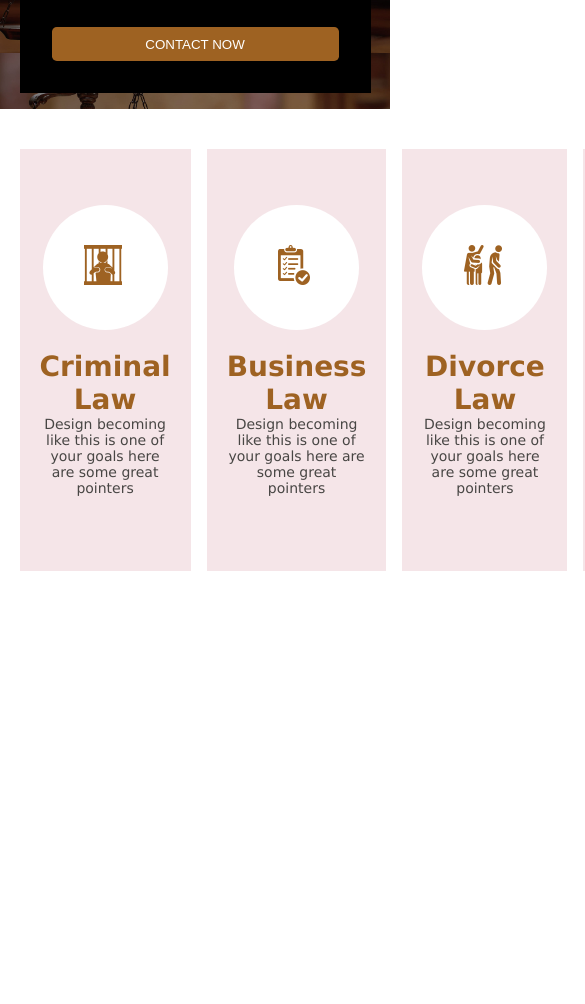
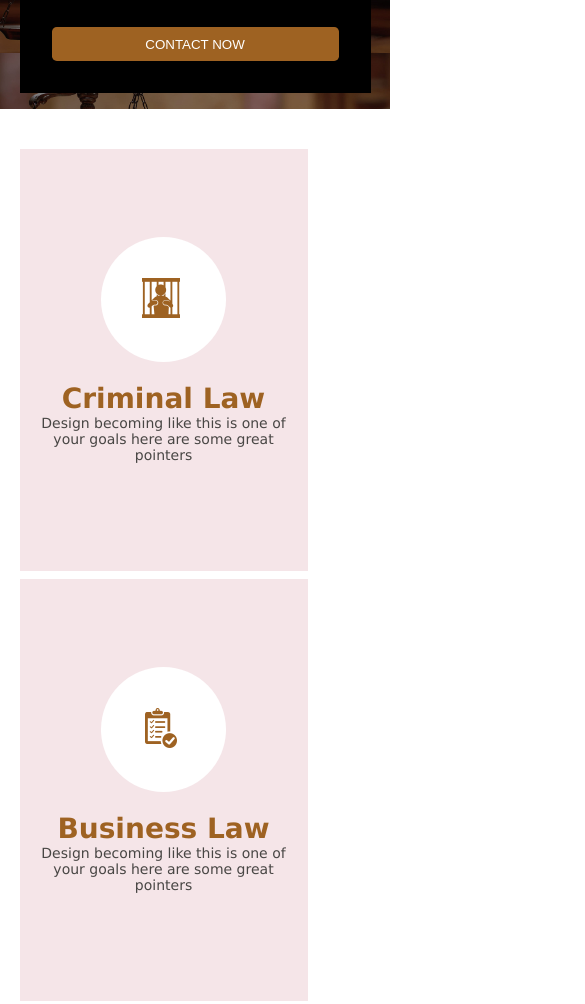
Before and after one commit to omooladev/Mini-Website-Projects, a plain HTML site: page Legal-landing-page/index.html in a window 390 px wide. Shown: the part 1045-2049 px from the top of the page, 585 px wide, since content can reach past the window. Before the commit the page ends 1656 px from the top, so only its background shows below. Drawn offline with Linux system fonts and the light colour scheme.

Commit message:
working on the responsiveness of the section 2

```diff
--- a/Legal-landing-page/index.html
+++ b/Legal-landing-page/index.html
@@ -57,7 +57,7 @@
         </div>
     </section>
     <!-- SECTION 1 ENDS HERE -->
-
+    <!-- SECTION 2 STARTS HERE -->
     <section class="section-2">
         <div class="wrapper services">
             <div class="service">
@@ -117,8 +117,9 @@
             </div>
         </div>
     </section>
-
-    <!-- <section class="section-3">
+    <!-- SECTION 2 ENDS HERE -->
+    <!-- SECTION 3 STARTS HERE -->
+    <section class="section-3">
         <div class="container">
             <div class="section-3div">
                 <div class="section-3divbox1">
@@ -167,7 +168,7 @@
 
             </div>
     </section>
-
+    <!-- SECTION 3 ENDS HERE -->
     <section class="section-4">
         <div class="container">
             <div class="expert">
@@ -306,7 +307,7 @@
         <div></div>
 
 
-    </footer> -->
+    </footer>
 
 
 
--- a/Legal-landing-page/sass/_section2.scss
+++ b/Legal-landing-page/sass/_section2.scss
@@ -4,9 +4,10 @@
   .services {
     display: flex;
     flex-direction: row;
+    flex-wrap: wrap;
     align-items: center;
     justify-content: space-between;
-    gap: 1rem;
+    gap: 0.5rem;
     padding: 20px 0;
     .service {
       background-color: $color6;
@@ -17,6 +18,7 @@
       align-items: center;
       padding: 0 20px;
       transition: 1s;
+      max-width: 18rem;
       img {
         background-color: $color1;
       }
```
Also changed, not shown: Legal-landing-page/css/style.css.
